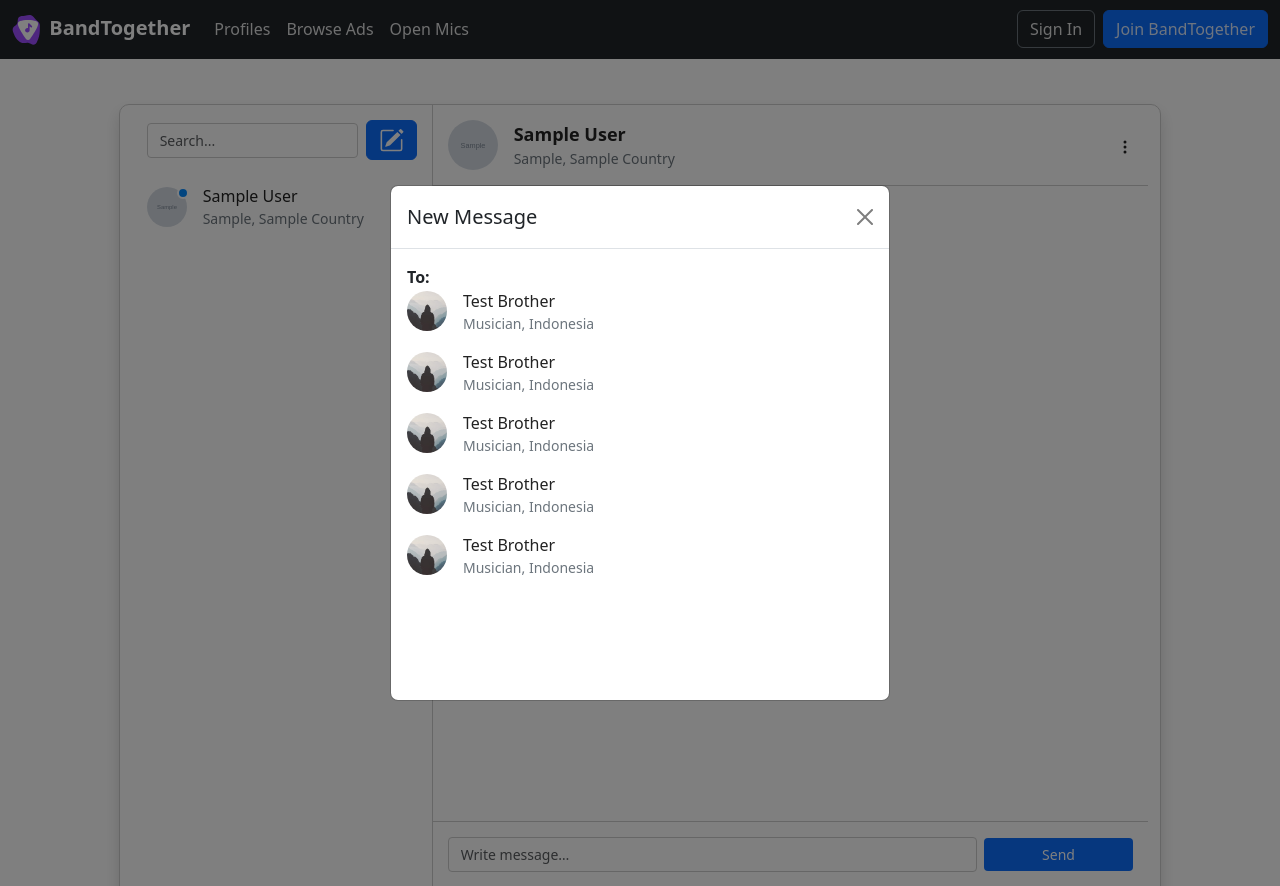
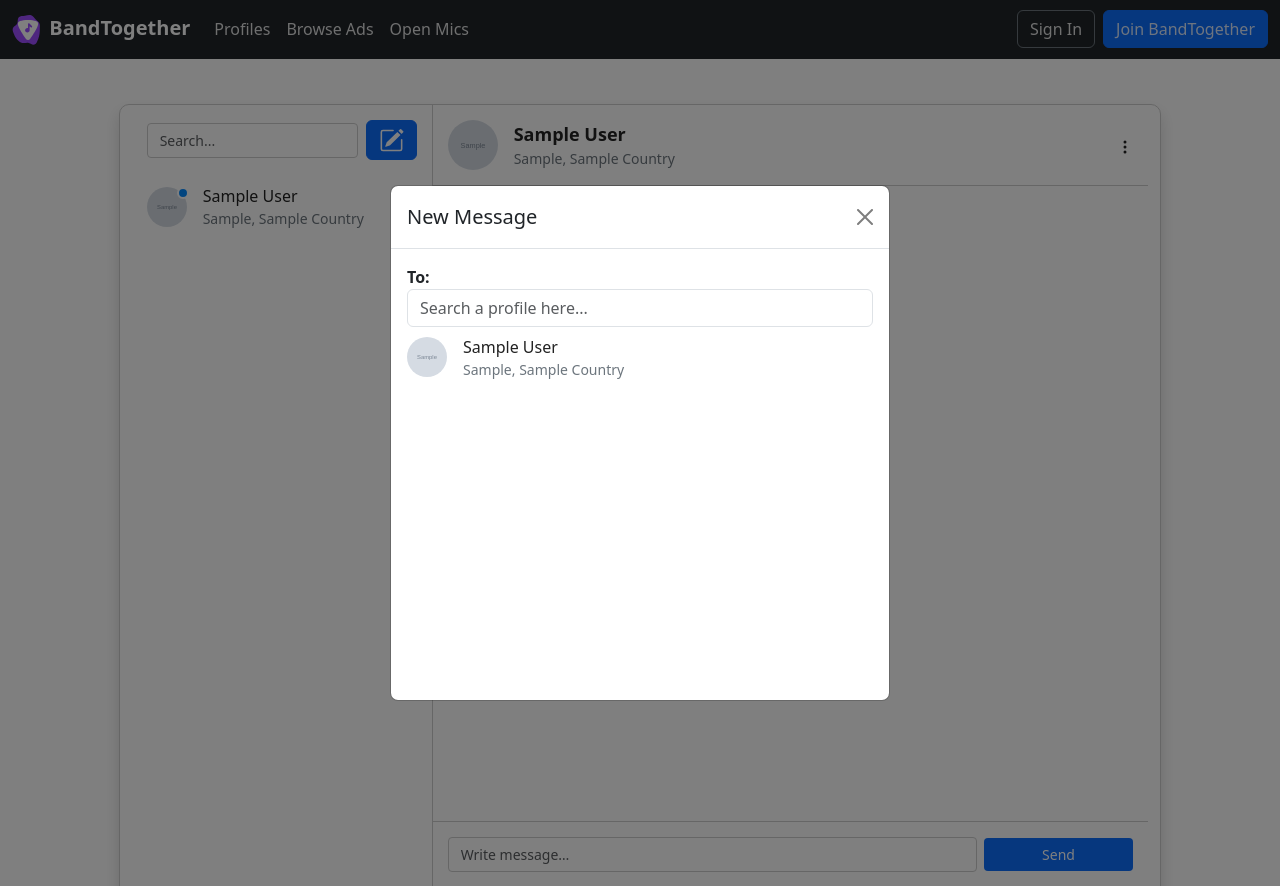
Before and after one commit to bagasprimanto/band-together, a Django app: template templates/inbox/inbox.html in a window 1280 px wide, after a click that opens the changed part. Run offline with Django 4.2, Linux system fonts and the light colour scheme; the template is opened without the code that fills it: most values are stand-ins (such as "Sample title", 1, 10 or a date in 2020); grey boxes marked "Sample" are stand-in pictures; some libraries are stand-ins or nearby versions.

Commit message:
Add HTMX search profile in search profile modal

```diff
--- a/inbox/urls.py
+++ b/inbox/urls.py
@@ -1,8 +1,9 @@
 from django.urls import path
-from .views import InboxView, InboxDetailView
+from .views import InboxView, InboxDetailView, search_profiles
 
 app_name = "inbox"
 urlpatterns = [
     path("", InboxView.as_view(), name="inbox"),
     path("<int:pk>/", InboxDetailView.as_view(), name="inbox_detail"),
+    path("search_profiles/", search_profiles, name="inbox_searchprofiles"),
 ]
--- a/templates/_base.html
+++ b/templates/_base.html
@@ -9,6 +9,9 @@
 
     <!-- Favicon -->
     <link rel="icon" type="image/svg+xml" href="{% static 'images/favicon.svg' %}">
+
+    <!-- HTMX -->
+    <script src="https://unpkg.com/htmx.org@2.0.1" integrity="sha384-QWGpdj554B4ETpJJC9z+ZHJcA/i59TyjxEPXiiUgN2WmTyV5OEZWCD6gQhgkdpB/" crossorigin="anonymous"></script>
 
     <!-- Bootstrap CSS -->
     <link href="https://cdn.jsdelivr.net/npm/bootstrap@5.3.3/dist/css/bootstrap.min.css" rel="stylesheet"
--- a/templates/inbox/inbox.html
+++ b/templates/inbox/inbox.html
@@ -74,73 +74,15 @@
                 <button type="button" class="btn-close" data-bs-dismiss="modal" aria-label="Close"></button>
             </div>
             <div class="modal-body">
-                <div class="row d-flex align-items-center">
+                <div class="mb-2">
                     <span class="fw-bold">To:</span>
-                    <form class="col-12">
-                        {{ form|crispy }}
-                    </form>
+                    <input type="text" name="search_profile" placeholder="Search a profile here..." maxlength="150"
+                        class="textinput form-control" required="" id="id_search"
+                        hx-get="{% url 'inbox:inbox_searchprofiles' %}" hx-trigger="keyup changed"
+                        hx-target="#search-results" hx-swap="innerHTML">
                 </div>
                 <div id="search-results" class="d-block h-60 overflow-y-auto">
-                    <a href="#" class="d-flex align-items-center text-reset text-decoration-none mb-3">
-                        <div class="profile-picture-chat-list">
-                            <img class="rounded-circle" src="{% static './images/profile_pic_default.jpg' %}"
-                                alt="user img" width="40" height="40">
-                        </div>
-                        <div class="flex-grow-1 ms-3">
-                            <h3 class="custom-truncate-conversation-list">
-                                Test brother
-                            </h3>
-                            <p class="text-secondary">Musician, Indonesia</p>
-                        </div>
-                    </a>
-                    <a href="#" class="d-flex align-items-center text-reset text-decoration-none mb-3">
-                        <div class="profile-picture-chat-list">
-                            <img class="rounded-circle" src="{% static './images/profile_pic_default.jpg' %}"
-                                alt="user img" width="40" height="40">
-                        </div>
-                        <div class="flex-grow-1 ms-3">
-                            <h3 class="custom-truncate-conversation-list">
-                                Test brother
-                            </h3>
-                            <p class="text-secondary">Musician, Indonesia</p>
-                        </div>
-                    </a>
-                    <a href="#" class="d-flex align-items-center text-reset text-decoration-none mb-3">
-                        <div class="profile-picture-chat-list">
-                            <img class="rounded-circle" src="{% static './images/profile_pic_default.jpg' %}"
-                                alt="user img" width="40" height="40">
-                        </div>
-                        <div class="flex-grow-1 ms-3">
-                            <h3 class="custom-truncate-conversation-list">
-                                Test brother
-                            </h3>
-                            <p class="text-secondary">Musician, Indonesia</p>
-                        </div>
-                    </a>
-                    <a href="#" class="d-flex align-items-center text-reset text-decoration-none mb-3">
-                        <div class="profile-picture-chat-list">
-                            <img class="rounded-circle" src="{% static './images/profile_pic_default.jpg' %}"
-                                alt="user img" width="40" height="40">
-                        </div>
-                        <div class="flex-grow-1 ms-3">
-                            <h3 class="custom-truncate-conversation-list">
-                                Test brother
-                            </h3>
-                            <p class="text-secondary">Musician, Indonesia</p>
-                        </div>
-                    </a>
-                    <a href="#" class="d-flex align-items-center text-reset text-decoration-none mb-3">
-                        <div class="profile-picture-chat-list">
-                            <img class="rounded-circle" src="{% static './images/profile_pic_default.jpg' %}"
-                                alt="user img" width="40" height="40">
-                        </div>
-                        <div class="flex-grow-1 ms-3">
-                            <h3 class="custom-truncate-conversation-list">
-                                Test brother
-                            </h3>
-                            <p class="text-secondary">Musician, Indonesia</p>
-                        </div>
-                    </a>
+                    {% include 'inbox/searchprofiles_list.html' %}
                 </div>
             </div>
         </div>
--- /dev/null
+++ b/templates/inbox/searchprofiles_list.html
@@ -0,0 +1,16 @@
+{% load static %}
+
+{% for profile in profiles %}
+<a href="#" class="d-flex align-items-center text-reset text-decoration-none mb-3">
+    <div class="profile-picture-chat-list">
+        <img class="rounded-circle" src="{% if profile.profile_picture %}  {{ profile.profile_picture.url }} {% else %} {% static './images/profile_pic_default.jpg' %} {% endif %}"
+            alt="user img" width="40" height="40">
+    </div>
+    <div class="flex-grow-1 ms-3">
+        <h3 class="custom-truncate-conversation-list">
+            {{ profile.display_name}}
+        </h3>
+        <p class="text-secondary">{{ profile.profile_type }}, {{ profile.location.country }}</p>
+    </div>
+</a>
+{% endfor %}
```
Also changed, not shown: inbox/forms.py (+1 -8 lines), inbox/views.py (+14 -0 lines).
